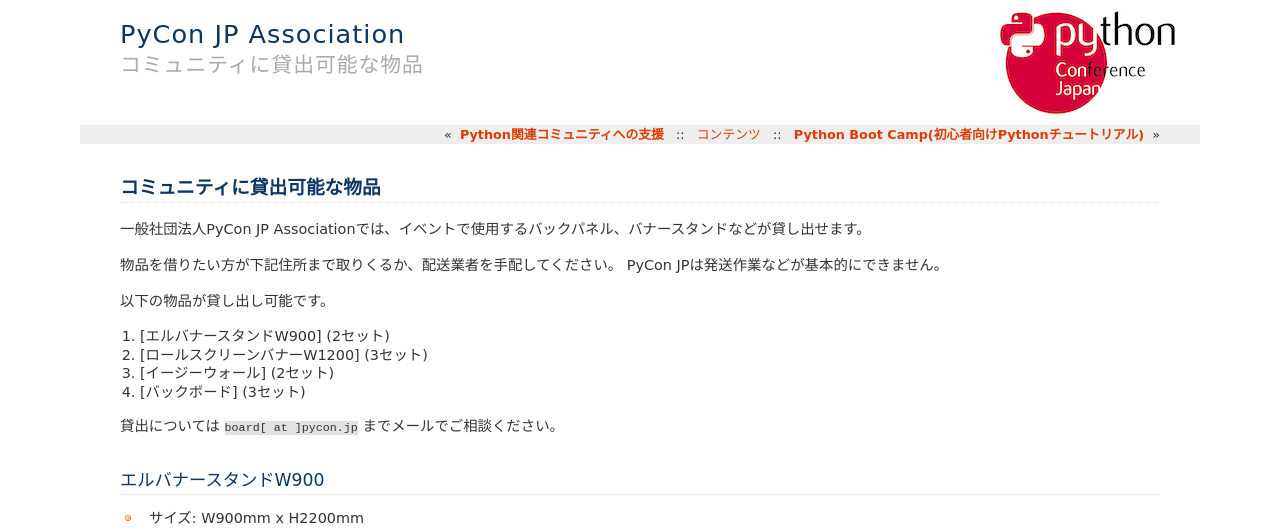
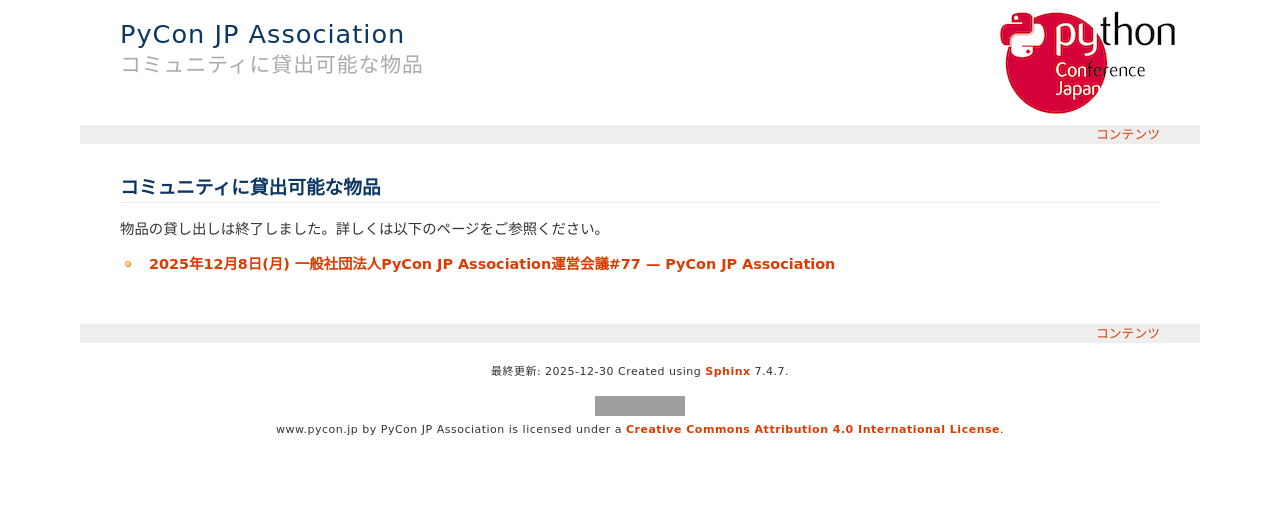
Before and after one commit to pyconjp/www.pycon.jp, a Sphinx documentation site: the page built from source/support/goods.md, in a window 1280 px wide and 1400 px high. Shown: the top 530 px of the window. Built offline with Sphinx 7.4.7, drawn with Linux system fonts in a browser that asks for light colours; some of the changed text lies outside the part shown; grey boxes are pictures that could not be loaded.

Commit message:
ISSHA-3826 「コミュニティに貸し出し可能な物品」ページを削除

````diff
--- a/source/support/goods.md
+++ b/source/support/goods.md
@@ -1,61 +1,11 @@
+---
+orphan: true
+---
+
 (goods)=
 
 # コミュニティに貸出可能な物品
 
-一般社団法人PyCon JP Associationでは、イベントで使用するバックパネル、バナースタンドなどが貸し出せます。
+物品の貸し出しは終了しました。詳しくは以下のページをご参照ください。
 
-物品を借りたい方が下記住所まで取りくるか、配送業者を手配してください。
-PyCon JPは発送作業などが基本的にできません。
-
-以下の物品が貸し出し可能です。
-
-1. [エルバナースタンドW900] (2セット)
-2. [ロールスクリーンバナーW1200] (3セット)
-3. [イージーウォール] (2セット)
-4. [バックボード] (3セット)
-
-貸出については `board[ at ]pycon.jp` までメールでご相談ください。
-
-## エルバナースタンドW900
-
-- サイズ: W900mm x H2200mm
-- 参考リンク: [エルバナースタンド](https://www.misedas.net/asp/item_detail.asp?ItemLID=16250)
-
-```{figure} https://farm5.staticflickr.com/4368/36917287686_9998253d50_z.jpg
-:alt: エルバナースタンドW900(使用イメージ)
-
-エルバナースタンドW900(使用イメージ)
-```
-
-## ロールスクリーンバナーW1200
-
-- サイズ: W1200mm x H2100mm(原稿は上部10mm、下部100mmの塗り足しを作り、寸法1200mm*2210mmのデータ作成推奨)
-- 参考リンク: [ロイヤルロールスクリーンバナー](https://www.distem.co.jp/product/bannerstand/royalrollscreen55337.html)
-
-```{figure} https://farm5.staticflickr.com/4358/36917274226_6486190450_z.jpg
-:alt: ロールスクリーンバナーW1200(使用イメージ)
-
-ロールスクリーンバナーW1200(使用イメージ)
-```
-
-## イージーウォール
-
-- サイズ: W2400mm x H2400mm
-- 参考リンク: [HIイージーウォール](https://www.distem.co.jp/product/bannerstand/56954.html)
-
-```{figure} https://farm5.staticflickr.com/4379/36917270866_c678101915_z.jpg
-:alt: イージーウォール(使用イメージ)
-
-イージーウォール(使用イメージ)
-```
-
-## バックボード
-
-- サイズ: W2280mm x H2280mm
-- 参考リンク: [バックボードスタンダード3×3](http://homareprinting.jp/products/detail.php?product_id=1889)
-
-```{figure} https://farm9.staticflickr.com/8224/29807926336_2bd305ee41_z.jpg
-:alt: バックボード(使用イメージ)
-
-バックボード(使用イメージ)
-```
+- [2025年12月8日(月) 一般社団法人PyCon JP Association運営会議#77 — PyCon JP Association](https://www.pycon.jp/committee/meeting/minutes77.html)
````
Also changed, not shown: source/support/index.md (+0 -1 lines).
